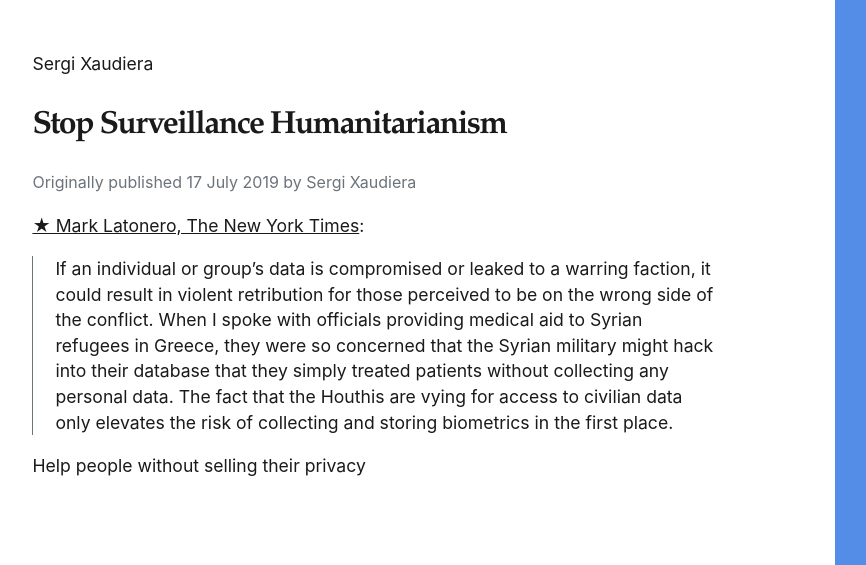
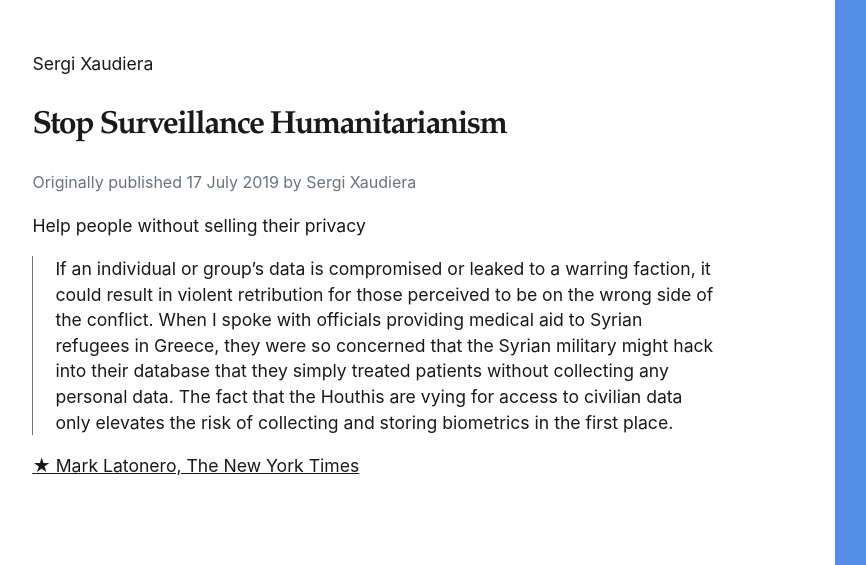
Before and after one commit to sergixaudiera/sergixaudiera.github.io, a Jekyll site: the page built from _posts/2019-07-17-stop-surveillance-humanitarianism.md, in a window 1280 px wide. Shown: the top 565 px of the page, without its empty margins (70-936 px from the left). Built offline with Jekyll 4.4.1, drawn with Linux system fonts in a browser that asks for light colours.

Commit message:
new micro format for rss purpose

```diff
--- a/_posts/2019-07-17-stop-surveillance-humanitarianism.md
+++ b/_posts/2019-07-17-stop-surveillance-humanitarianism.md
@@ -4,8 +4,8 @@ title: Stop Surveillance Humanitarianism
 date: 2019-07-17 11:13
 categories: [micro, privacy]
 ---
-[★ Mark Latonero, The New York Times](https://www.nytimes.com/2019/07/11/opinion/data-humanitarian-aid.html):
+Help people without selling their privacy
 
 > If an individual or group’s data is compromised or leaked to a warring faction, it could result in violent retribution for those perceived to be on the wrong side of the conflict. When I spoke with officials providing medical aid to Syrian refugees in Greece, they were so concerned that the Syrian military might hack into their database that they simply treated patients without collecting any personal data. The fact that the Houthis are vying for access to civilian data only elevates the risk of collecting and storing biometrics in the first place.
 
-Help people without selling their privacy
+[★ Mark Latonero, The New York Times](https://www.nytimes.com/2019/07/11/opinion/data-humanitarian-aid.html)
```
Also changed, not shown: _posts/2019-07-22-scotland-yards-twitter-account-breached-in-series-of-bizarre-posts.md (+2 -2 lines), _posts/2019-07-25-how-facebook-is-trying-to-stop-its-own-algorithms-from-doing-their-job.md (+2 -2 lines).
